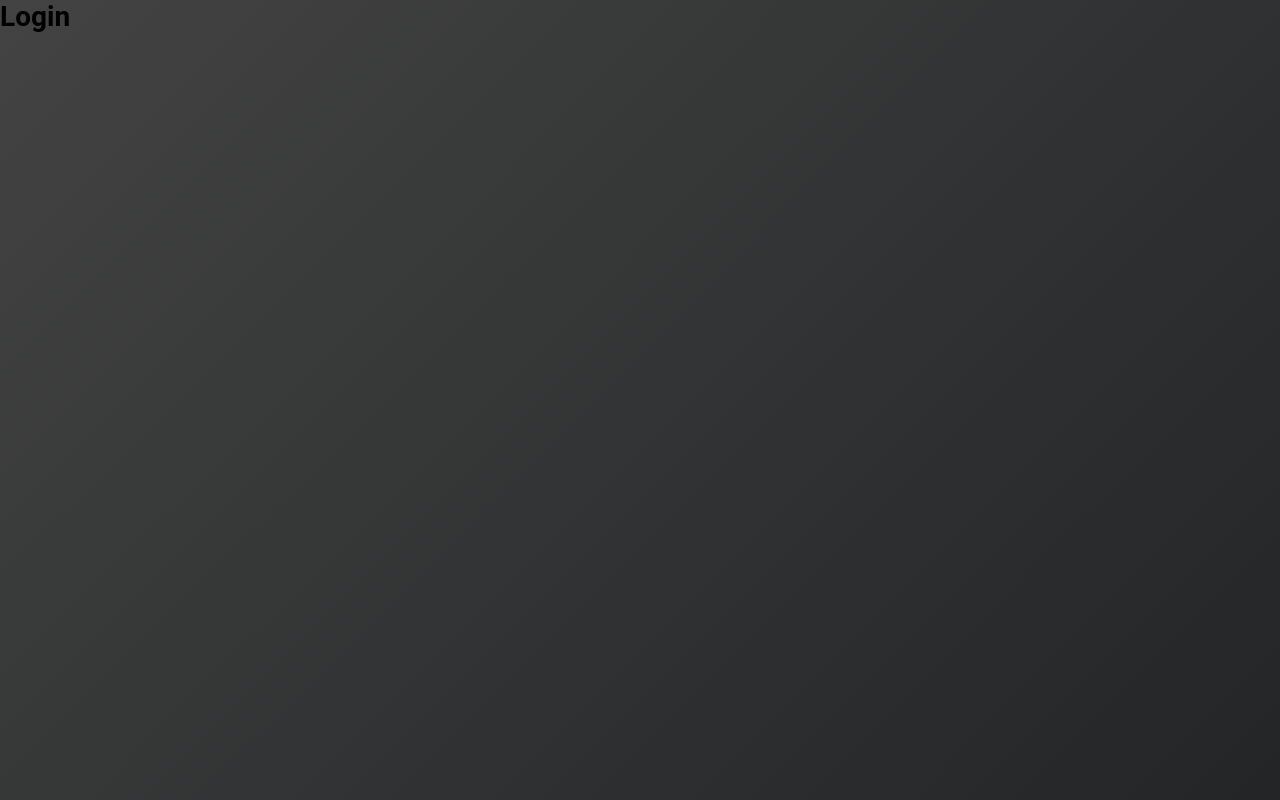
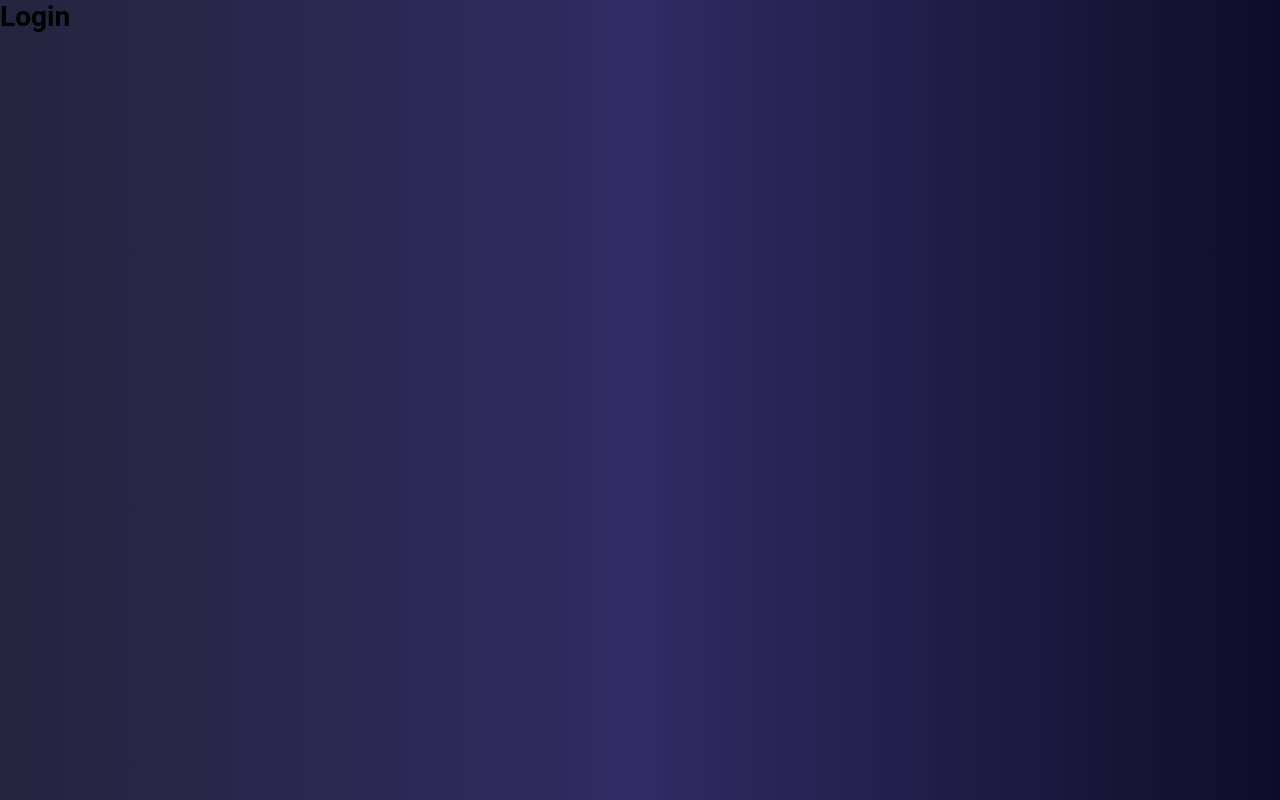
Before and after one commit to renatoyoiti/go-barber, a React (Create React App) app in the folder web/: page / in a window 1280 px wide. Built offline with nearby package versions, Linux system fonts and the light colour scheme.

Commit message:
config: add babel-root-import config

```diff
--- /dev/null
+++ b/web/config-overrides.js
@@ -0,0 +1,10 @@
+const { addBabelPlugin, override } = require('customize-cra');
+
+module.exports = override(
+  addBabelPlugin([
+    'babel-plugin-root-import',
+    {
+      rootPathSuffix: 'src',
+    }
+  ])
+);
--- a/web/src/pages/_layouts/auth/styles.js
+++ b/web/src/pages/_layouts/auth/styles.js
@@ -2,5 +2,5 @@ import styled from 'styled-components';
 
 export const Wrapper = styled.div`
   height: 100%;
-  background: linear-gradient(135deg, #434343, #232526);
+  background: linear-gradient(-90deg, #0f0c29, #302b63, #24243e);
 `;
--- a/web/src/routes/Route.js
+++ b/web/src/routes/Route.js
@@ -2,8 +2,8 @@ import React from 'react';
 import { Route, Redirect } from 'react-router-dom';
 import PropTypes from 'prop-types';
 
-import AuthLayout from '../pages/_layouts/auth';
-import DefaultLayout from '../pages/_layouts/default';
+import AuthLayout from '~/pages/_layouts/auth';
+import DefaultLayout from '~/pages/_layouts/default';
 
 export default function RouteWrapper({
   component: Component,
```
Also changed, not shown: web/jsconfig.json (added, +8 -0 lines), web/package.json (+8 -4 lines), web/.eslintrc.js, 1 other file (tests, documents, lock files or other folders).
